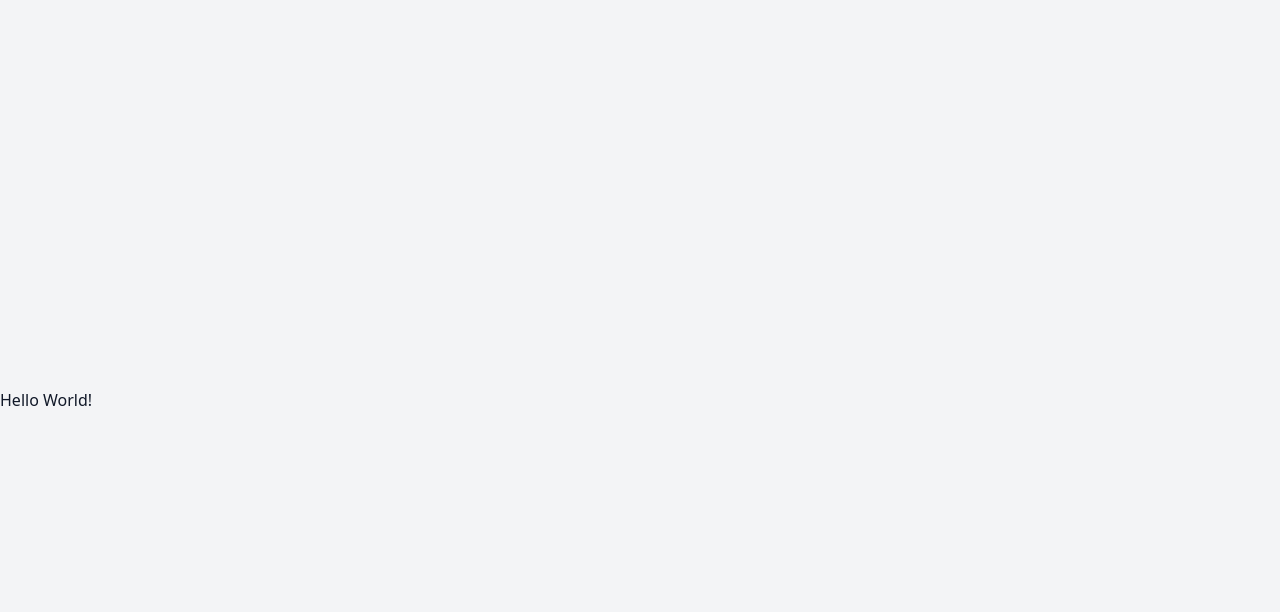
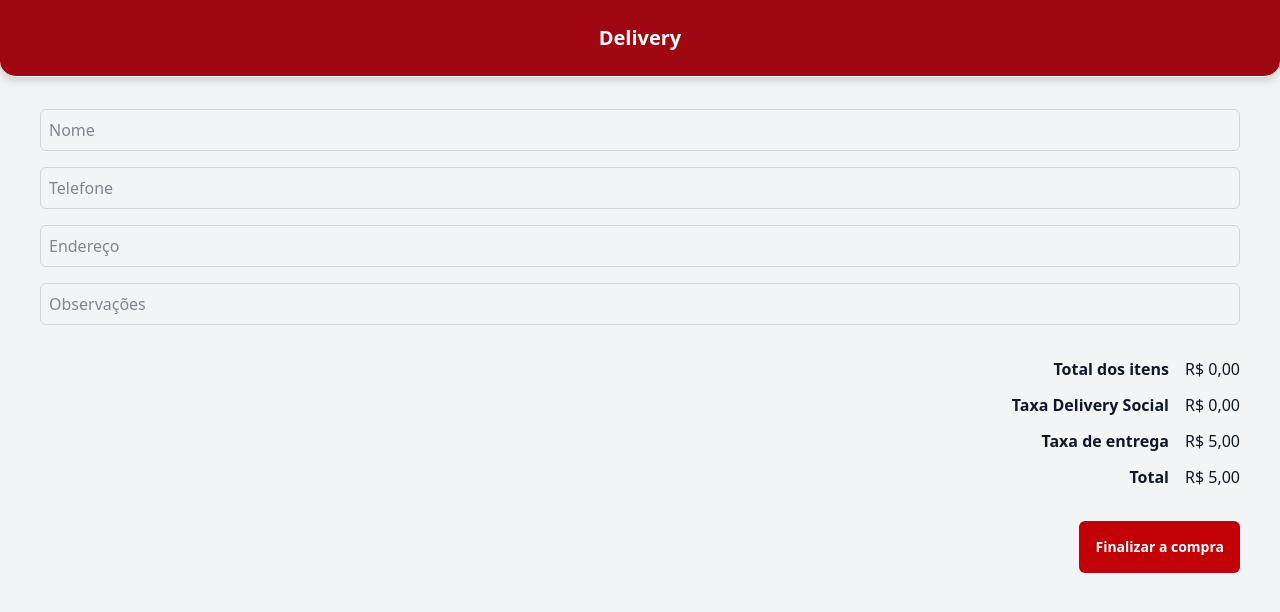
Before and after one commit to delivey-social/mvp, a React (Vite) app in the folder frontend/: page /entrega in a window 1280 px wide. Shown: the top 612 px of the page. Built offline with nearby package versions, Linux system fonts and the light colour scheme.

Commit message:
adds /entrega contents

```diff
--- a/frontend/src/routes/entrega/index.tsx
+++ b/frontend/src/routes/entrega/index.tsx
@@ -1,3 +1,74 @@
+import { useContext } from "react";
+import Navbar from "../../shared-components/navbar";
+import { numberToCurrency } from "../home/menu-item";
+import { OrderContext } from "../../contexts/OrderContext";
+import { menu_doces, menu_salgados } from "../../../public/menu_items";
+import { useNavigate } from "react-router";
+
 export default function Entrega() {
-  return <div>Hello World!</div>;
+  const navigate = useNavigate();
+  const { items } = useContext(OrderContext);
+
+  const itemsTotal = items.reduce((acc, product) => {
+    const itemPrice =
+      [...menu_salgados, ...menu_doces].find((item) => item.id === product.id)
+        ?.price ?? 0;
+
+    return (acc += itemPrice * product.quantity);
+  }, 0);
+  const appFee = itemsTotal * 0.1;
+  const deliveryFee = 5;
+  const total = itemsTotal + appFee + deliveryFee;
+
+  return (
+    <div className="flex flex-col gap-4 h-full min-h-dvh w-full min-w-dvw">
+      <Navbar />
+
+      <main className="px-10 flex gap-6 flex-col pb-20">
+        <form className="flex flex-col gap-4 mt-4 ">
+          <Input type="text" placeholder="Nome" name="name" required />
+          <Input
+            type="text"
+            placeholder="Telefone"
+            name="phone_number"
+            required
+          />
+          <Input type="text" placeholder="Endereço" name="address" required />
+          <Input type="text" placeholder="Observações" name="observations" />
+
+          <div className="ml-auto flex flex-col gap-3 mt-4">
+            <ResultLine label="Total dos itens" value={itemsTotal} />
+            <ResultLine label="Taxa Delivery Social" value={appFee} />
+            <ResultLine label="Taxa de entrega" value={deliveryFee} />
+            <ResultLine label="Total" value={total} />
+          </div>
+
+          <button
+            onClick={() => navigate("/pagamento")}
+            className="bg-red-700 ml-auto mt-4 w-fit text-white  px-4 py-4 text-sm font-bold rounded-md"
+          >
+            Finalizar a compra
+          </button>
+        </form>
+      </main>
+    </div>
+  );
 }
+
+function Input(props: React.HTMLProps<HTMLInputElement>) {
+  return (
+    <input
+      {...props}
+      className={`${props.className} border-1 py-2 px-2 rounded-md border-gray-300 focus:outline-none focus:border-gray-500 focus:ring-1 focus:ring-gray-500`}
+    />
+  );
+}
+
+function ResultLine({ label, value }: { label: string; value: number }) {
+  return (
+    <div className="flex gap-4 ml-auto">
+      <div className="font-bold">{label}</div>
+      <div>{numberToCurrency(value)}</div>
+    </div>
+  );
+}
--- a/frontend/src/routes/home/index.tsx
+++ b/frontend/src/routes/home/index.tsx
@@ -3,6 +3,7 @@ import { menu_doces, menu_salgados } from "../../../public/menu_items";
 import MenuItem, { numberToCurrency } from "./menu-item";
 import { useNavigate } from "react-router";
 import { OrderContext } from "../../contexts/OrderContext";
+import Navbar from "../../shared-components/navbar";
 
 export default function Home() {
   const { items, setItems } = useContext(OrderContext);
@@ -80,14 +81,6 @@ export default function Home() {
   );
 }
 
-function Navbar() {
-  return (
-    <div className="text-white drop-shadow-lg top-0 w-full py-6 rounded-b-2xl bg-red-800 border-b-1 flex items-center justify-center font-bold text-xl">
-      Delivery
-    </div>
-  );
-}
-
 interface FooterProps {
   itens: number;
   total: number;
--- /dev/null
+++ b/frontend/src/shared-components/navbar/index.tsx
@@ -0,0 +1,7 @@
+export default function Navbar() {
+  return (
+    <div className="text-white drop-shadow-lg top-0 w-full py-6 rounded-b-2xl bg-red-800 border-b-1 flex items-center justify-center font-bold text-xl">
+      Delivery
+    </div>
+  );
+}
```
